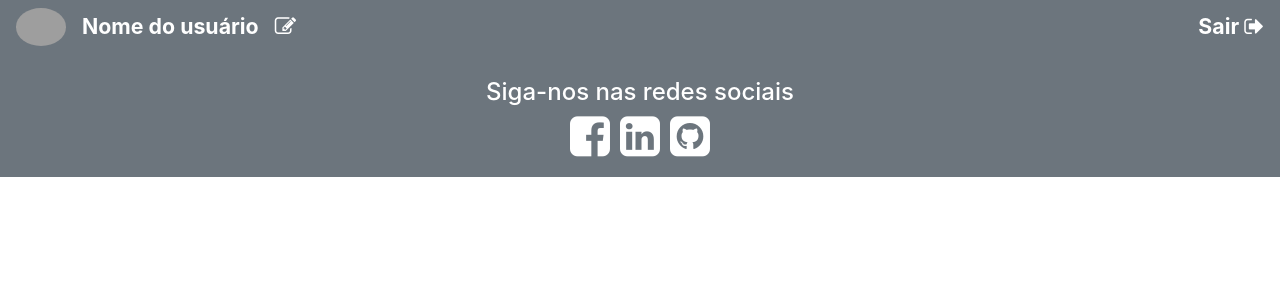
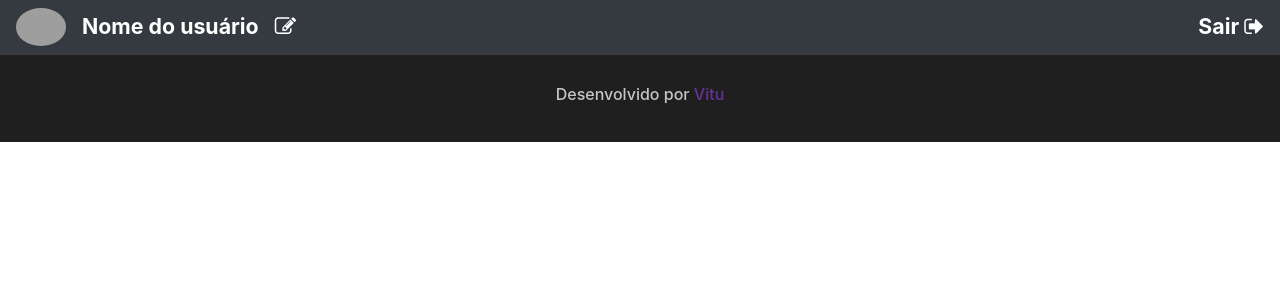
Before and after one commit to VitorAlex-97/blogPessoal, an Angular app: page / in a window 1280 px wide. Shown: the top 300 px of the page. Built offline with nearby package versions, Linux system fonts and the light colour scheme; grey boxes are pictures that could not be loaded.

Commit message:
@VitorAlex-97 [fixed: rodape modificado]

```diff
--- a/src/app/menu/menu.component.html
+++ b/src/app/menu/menu.component.html
@@ -1,4 +1,4 @@
-<nav class="navbar navbar-expand-lg navbar-light bg-secondary">
+<nav class="navbar navbar-expand-lg navbar-light bg-dark">
     <button class="navbar-toggler" type="button" data-toggle="collapse" data-target="#navbarSupportedContent" aria-controls="navbarSupportedContent" aria-expanded="false" aria-label="Toggle navigation">
       <span class="navbar-toggler-icon"></span>
     </button>
--- a/src/app/rodape/rodape.component.css
+++ b/src/app/rodape/rodape.component.css
@@ -1,27 +1,24 @@
-ul.social-network {
-    list-style: none;
-    padding: 0;
+footer {
+    display: flex;
+    justify-content: center;
+
+    background-color: rgb(30, 31, 30);
+
+    padding: 30px;
+    border-top: 1px solid rgb(61, 61, 61);
 }
 
-ul.social-network li {
-    list-style: none;
-    padding: 5px;
-    display: inline;
+h3 {
+    font-size: 12pt;
+    color: rgba(255, 255, 255, 0.747);
 }
 
-.fa {
-    font-size: 35pt;
-    color: #ffffff;
+footer a {
+    color: rebeccapurple;
+    transition: color 0.5s;
 }
 
-.fa-facebook-square:hover {
-    color: #3b5998;
+footer a:hover {
+    color: rgb(147, 98, 196);
+    text-decoration: none;
 }
-
-.fa-linkedin-square:hover {
-    color: #0072b1;
-}
-
-.fa-github-square:hover {
-    color: #0f0e0e;
-}
--- a/src/app/rodape/rodape.component.html
+++ b/src/app/rodape/rodape.component.html
@@ -1,39 +1,3 @@
-<footer class="page-footer font-small bg-secondary pt-4">
-
-    <div class="container">
-
-        <div class="row">
-            <div class="col-md-12 d-flex justify-content-center">
-                <h4 class="text-white">Siga-nos nas redes sociais</h4>
-            </div>
-        </div>
-
-        <div class="row">
-            <div class="col-md-12 d-flex justify-content-center">
-
-                <ul class="social-network">
-                    <li>
-                        <a href="https://www.facebook.com/vitor.alex.56" target="_blank"
-                        class="icoFacebook">
-                            <i class="fa fa-facebook-square" aria-hidden="true"></i>
-                        </a>
-                    </li>
-                    <li>
-                        <a href="https://www.linkedin.com/in/vitor-alex-8aab38209/" target="_blank"
-                        class="icoLinkedin">
-                            <i class="fa fa-linkedin-square" aria-hidden="true"></i>
-                        </a>
-                    </li>
-                    <li>
-                        <a href="https://github.com/VitorAlex-97" target="_blank"
-                        class="icoGitHub">
-                            <i class="fa fa-github-square" aria-hidden="true"></i>
-                        </a>
-                    </li>
-                </ul>
-
-            </div>
-        </div>
-    </div>
-
+<footer>
+    <h3>Desenvolvido por <a href="https://www.linkedin.com/in/vitor-alex-8aab38209/" target="_blank">Vitu</a></h3>
 </footer>
```
